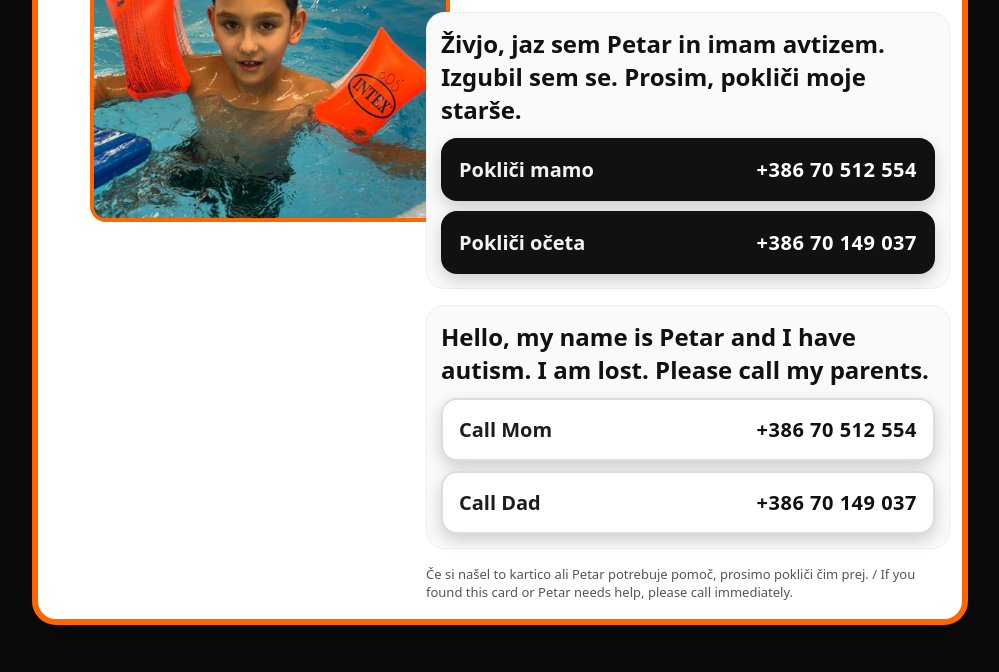
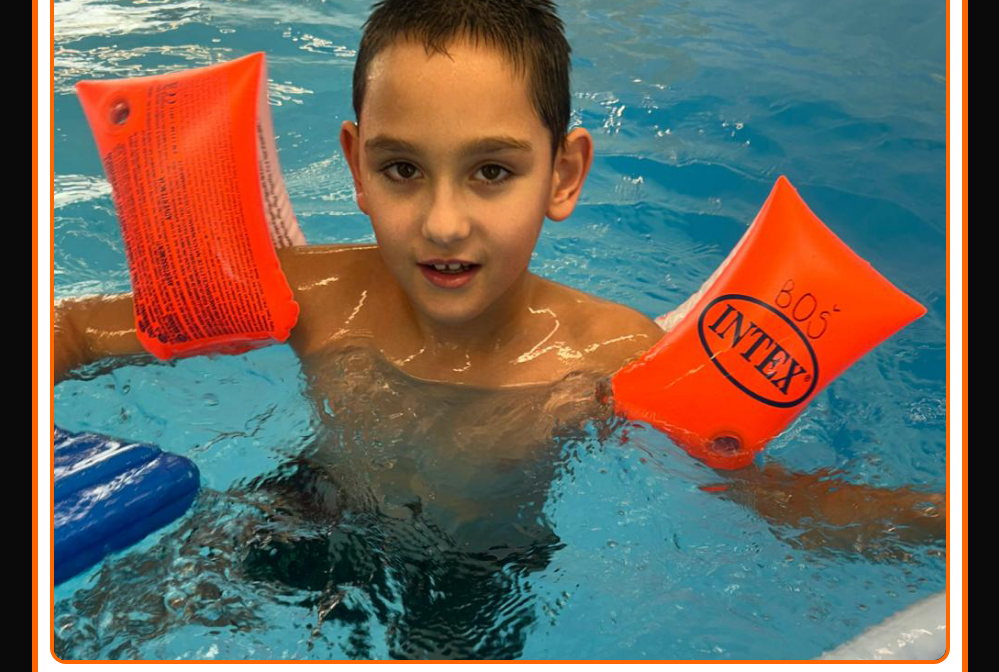
Before and after one commit to bvelickovic13/petar.safety.card, a plain HTML site: page index.html in a window 1280 px wide. Shown: the part 130-802 px from the top of the page, without its empty margins (140-1139 px from the left). Drawn offline with Linux system fonts and the light colour scheme.

Commit message:
Add files via upload

```diff
--- a/index.html
+++ b/index.html
@@ -13,12 +13,12 @@
       --text:#111;
       --muted:#666;
     }
-    *{box-sizing:border-box}
+    *{box-sizing:border-box;max-width:100%;}
     html, body{
       margin:0; padding:0;
-      background:var(--bg);
-      color:var(--text);
+      background:var(--bg); color:var(--text);
       font-family: system-ui, -apple-system, Segoe UI, Roboto, Ubuntu, Cantarell, Arial, 'Apple Color Emoji','Segoe UI Emoji';
+      overflow-x:hidden;
     }
     .page{ max-width: 960px; margin:0 auto; padding:12px; }
     .card{
@@ -27,23 +27,29 @@
       border-radius:24px;
       box-shadow: 0 10px 40px rgba(0,0,0,.28);
       padding:12px;
+      overflow:hidden;
     }
+    /* PHOTO BLOCK (hard fix centered, no overflow) */
     .photo{
       width:100%;
+      margin-inline:auto;
+      margin-top:0;
+      margin-bottom:14px;
+      border:4px solid var(--accent);
       border-radius:16px;
+      background:#000;
+      text-align:center;
       overflow:hidden;
-      border:4px solid var(--accent);
-      background:#000;
-      margin-bottom:14px;
-      text-align:center;
+      max-width:100%;
+      transform:translateX(0);
     }
-    /* Centered, full visible image */
     .photo img{
       display:block;
-      margin:0 auto;
+      margin-inline:auto;
       max-width:100%;
       height:auto;
       object-fit:contain;
+      transform:translateX(0);
       background-color:#000;
     }
     h1{ font-size: clamp(26px, 6vw, 42px); margin: 6px 0 6px 0; text-align:center; }
@@ -63,21 +69,15 @@
     .btn .label{opacity:.95}
     .btn .num{font-feature-settings:'tnum'; letter-spacing:.5px}
     .footer{ color:#555; font-size:13px; margin-top: 6px; margin-bottom: 6px; text-align:center; }
-    @media (min-width: 860px){
-      .content{ display:grid; grid-template-columns: 360px 1fr; gap:16px; align-items:start; }
-      .text, h1, .subtitle, .footer{text-align:left;}
-    }
   </style>
 </head>
 <body>
   <div class="page">
     <div class="card">
-      <div class="content">
       <figure class="photo">
-          <img src="./petar.png" alt="Petar – fotografija (centred, full visible)">
+        <img src="./petar.png" alt="Petar – fotografija (centered hard fix)">
       </figure>
 
-        <div>
       <h1>Petar</h1>
       <p class="subtitle"><span class="badge">INFO</span> Varnostna kartica / Safety Card</p>
 
@@ -100,7 +100,5 @@
       <p class="footer">Če si našel to kartico ali Petar potrebuje pomoč, prosimo pokliči čim prej. / If you found this card or Petar needs help, please call immediately.</p>
     </div>
   </div>
-    </div>
-  </div>
 </body>
 </html>
```
Lines whose indentation alone changed are shown as unchanged.
